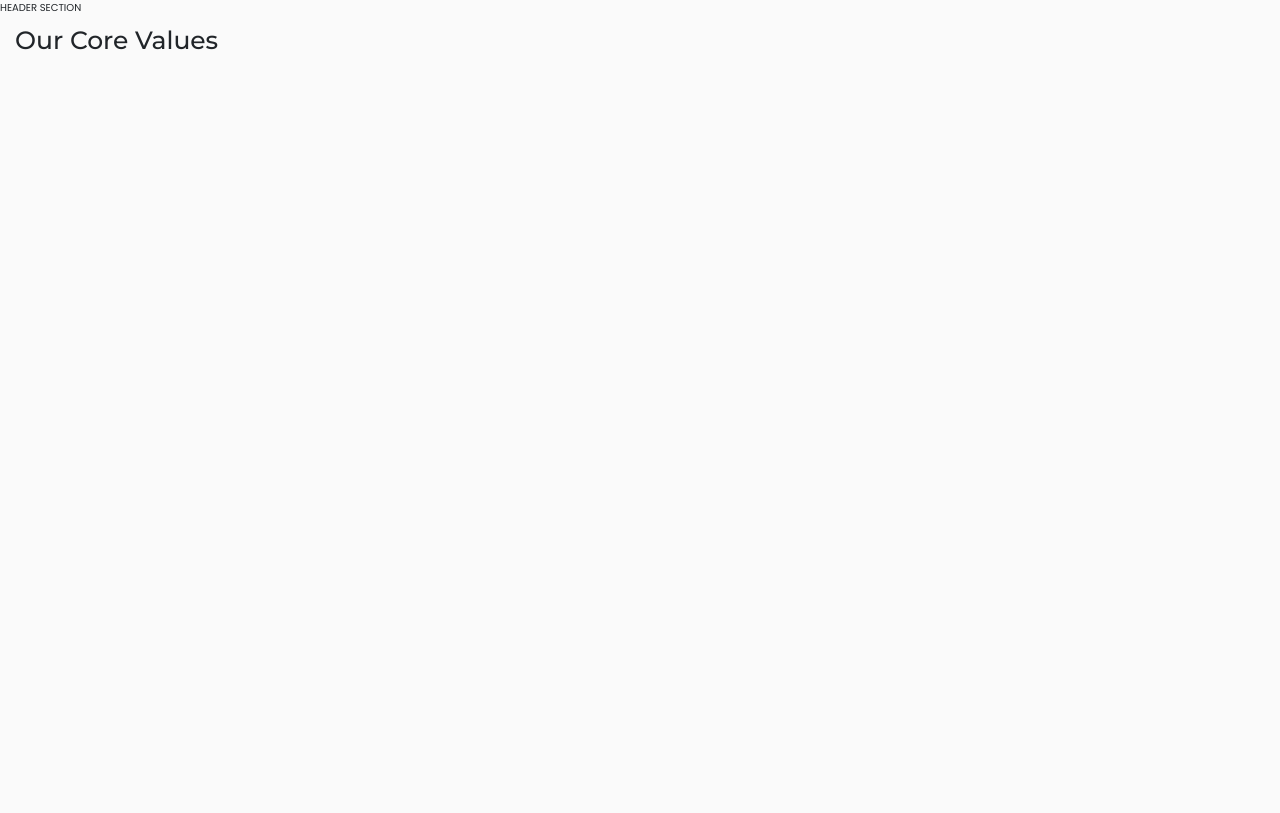
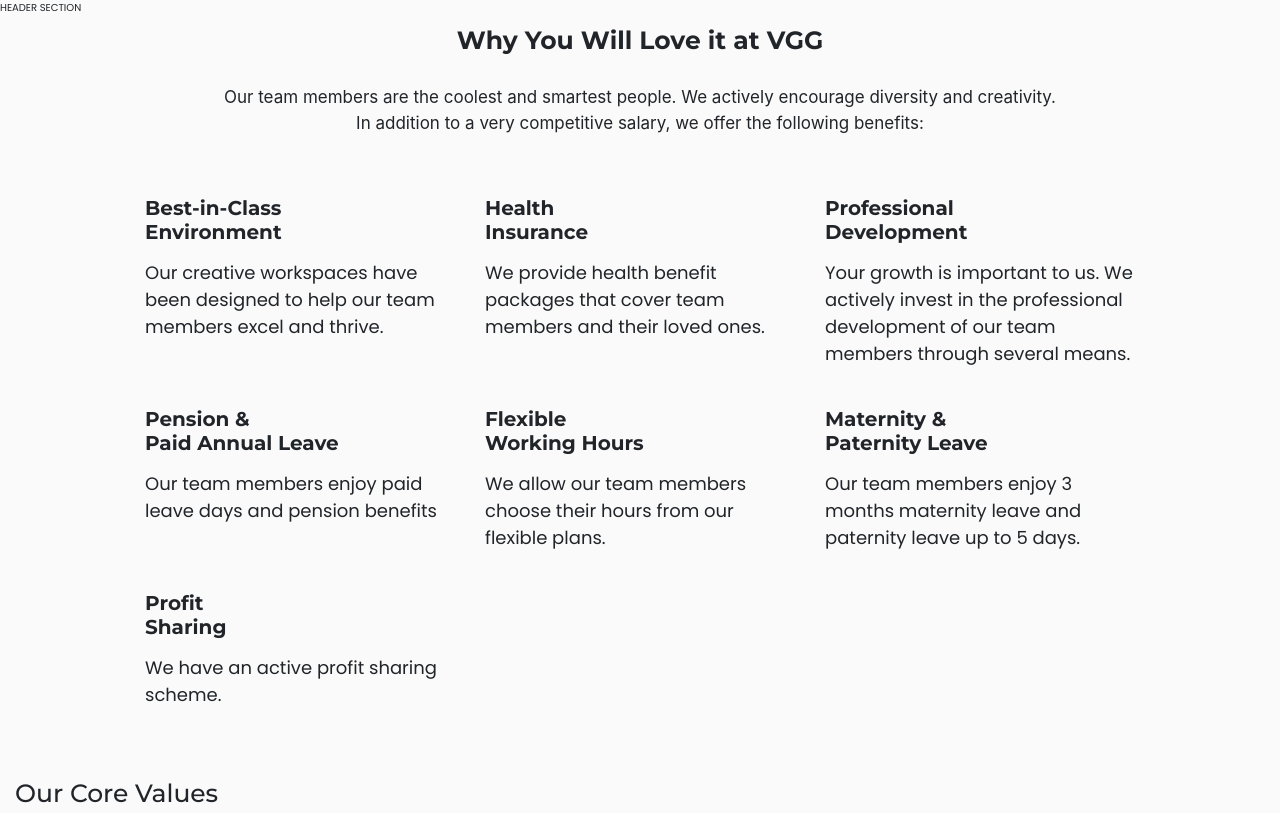
Before and after one commit to geraldanosike/JoinUsPage, a React (Create React App) app: page / in a window 1280 px wide. Built offline with nearby package versions, Linux system fonts and the light colour scheme.

Commit message:
Love it section finished

```diff
--- a/src/App.css
+++ b/src/App.css
@@ -12,6 +12,7 @@
   padding: 0;
   box-sizing: border-box;
 }
+
 
 html {
   font-size: 62.5%;
@@ -33,3 +34,18 @@
 p {
   font-family: 'Poppins', sans-serif;
 }
+
+.text-p{
+  font-size: 1.8rem;
+}
+
+.text-p1{
+  font-size: 1.7rem;
+  display: block;
+}
+
+
+
+.title-heading{
+  font-weight: bold;
+}
--- a/src/pages/join.js
+++ b/src/pages/join.js
@@ -10,16 +10,107 @@
 
         {/* END HEADER SECTION */}
 
-
         {/* BEGIN OPEN POSITION SECTION */}
 
         {/* END OPEN POSITION SECTION */}
 
+        {/* BEGIN Why You Will Love it at VGG POSITION SECTION */}
+        <section>
+        <div className="row">
+              <div className="col-md-12 m-auto text-center">
+                <h1 className="title-heading">Why You Will Love it at VGG</h1>
+                  <span className="text-p1 mt-5">
+                    Our team members are the coolest and smartest people. We
+                    actively encourage diversity and creativity.
+                  </span>
+                  <span className="text-p1">
+                    In addition to a very competitive salary, we offer the
+                    following benefits:
+                  </span>
+              </div>
+          </div>
+          <div className="container p-5">
+            <div className="row m-5">
+              <div className="col-md-4">
+                <h2 className="title-heading">
+                  Best-in-Class
+                  <br />
+                  Environment
+                </h2>
+                <p className="text-p mt-4">
+                  Our creative workspaces have been designed to help our team
+                  members excel and thrive.
+                </p>
+              </div>
+              <div className="col-md-4">
+                <h2 className="title-heading">
+                  Health
+                  <br /> Insurance
+                </h2>
+                <p className="text-p mt-4">
+                  We provide health benefit packages that cover team members and
+                  their loved ones.
+                </p>
+              </div>
+              <div className="col-md-4">
+                <h2 className="title-heading">
+                  Professional
+                  <br /> Development
+                </h2>
+                <p className="text-p mt-4">
+                  Your growth is important to us. We actively invest in the
+                  professional development of our team members through several
+                  means.
+                </p>
+              </div>
+            </div>
+            <div className="row m-5">
+              <div className="col-md-4">
+                <h2 className="title-heading">
+                  Pension & <br />
+                  Paid Annual Leave
+                </h2>
+                <p className="text-p mt-4">
+                  Our team members enjoy paid leave days and pension benefits
+                </p>
+              </div>
+              <div className="col-md-4">
+                <h2 className="title-heading">
+                  Flexible
+                  <br /> Working Hours
+                </h2>
+                <p className="text-p mt-4">
+                  We allow our team members choose their hours from our flexible
+                  plans.
+                </p>
+              </div>
+              <div className="col-md-4">
+                <h2 className="title-heading">
+                  Maternity & <br />
+                  Paternity Leave
+                </h2>
+                <p className="text-p mt-4">
+                  Our team members enjoy 3 months maternity leave and paternity
+                  leave up to 5 days.
+                </p>
+              </div>
+            </div>
 
-        {/* BEGIN Why You Will Love it at VGG POSITION SECTION */}
+            <div className="row m-5">
+              <div className="col-md-4">
+                <h2 className="title-heading">
+                  Profit
+                  <br /> Sharing
+                </h2>
+                <p className="text-p mt-4">
+                  We have an active profit sharing scheme.
+                </p>
+              </div>
+            </div>
+          </div>
+        </section>
 
         {/* END Why You Will Love it at VGG POSITION SECTION */}
-
 
         {/* BEGIN FOOTER POSITION SECTION */}
 
```
Also changed, not shown: src/components/Wrapper.js (deleted, +0 -16 lines), src/components/WrapperItems.js (deleted).
